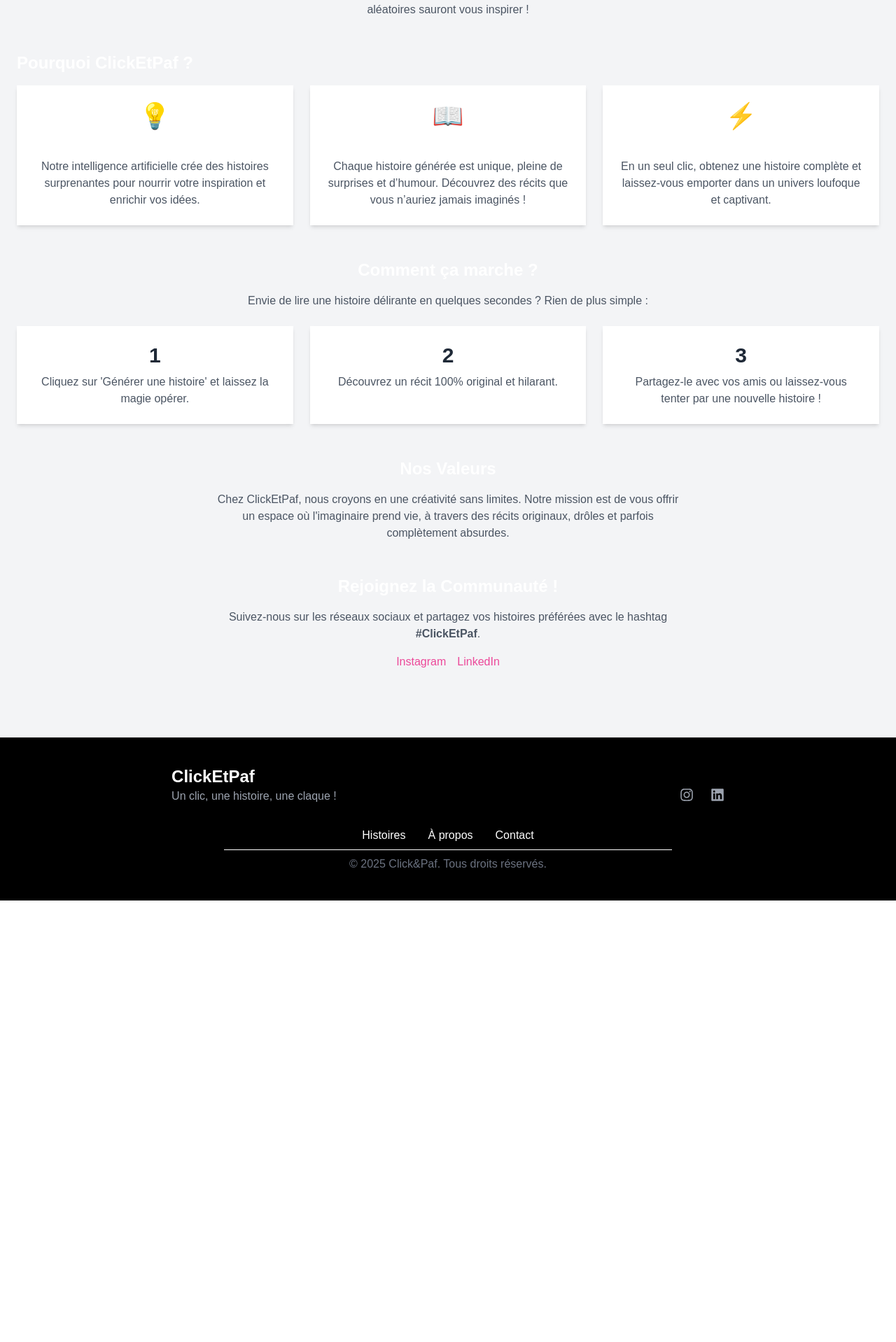
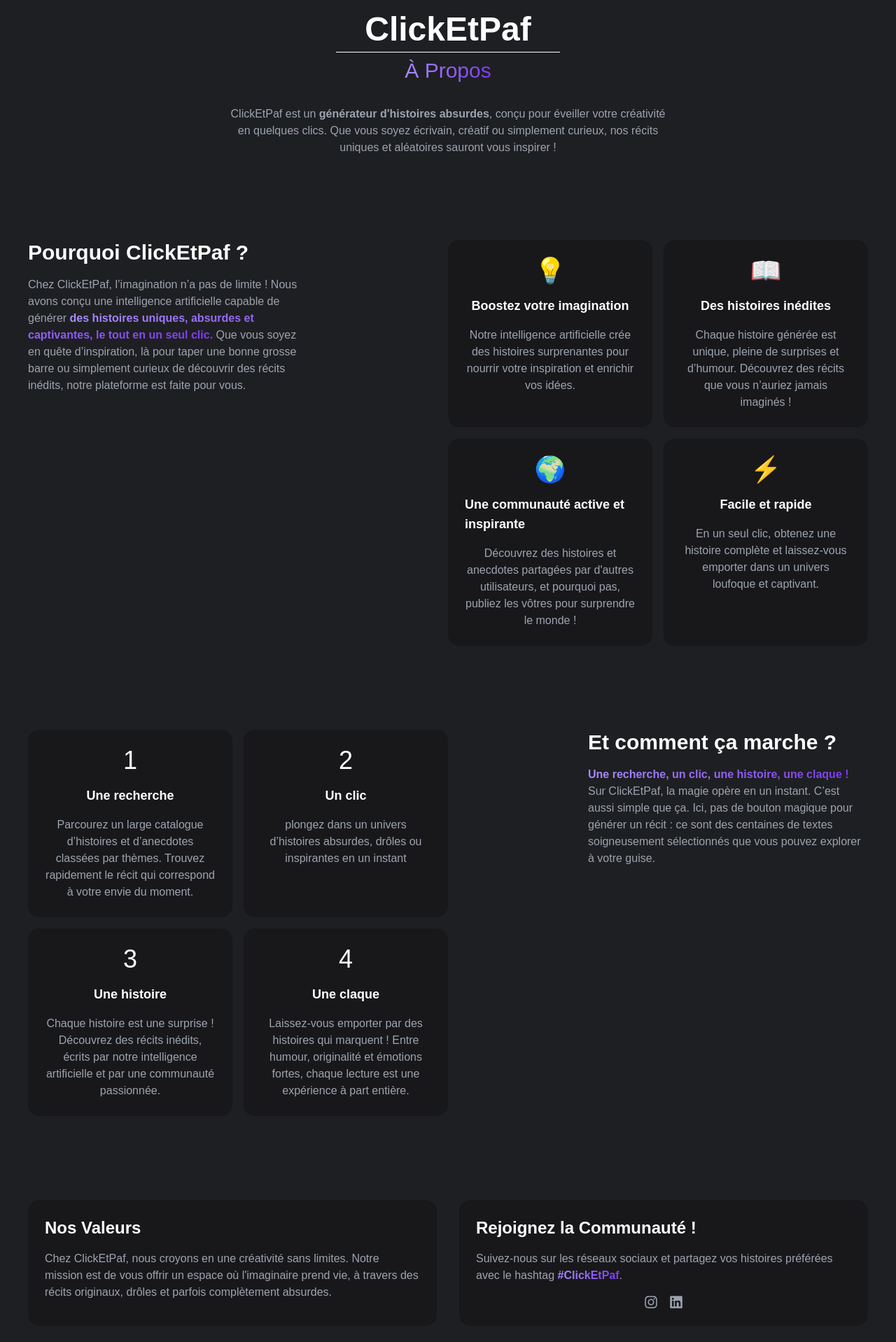
Before and after one commit to Wixkun/clicket-paf, a Next.js app: page /about in a window 1280 px wide. Shown: the part 142-2060 px from the top of the page at 70% size. Before the commit the page ends 1429 px from the top, so only its background shows below. Built offline with nearby package versions, Linux system fonts and the light colour scheme; no server answers.

Commit message:
designResponsive : HEADER and ABOUT

```diff
--- a/src/app/about/page.tsx
+++ b/src/app/about/page.tsx
@@ -1,5 +1,8 @@
 import type { Metadata } from "next";
 import Layout from "@/layout";
+import React from "react";
+import { FaInstagram, FaLinkedin } from "react-icons/fa";
+import Link from "next/link";
 
 export const metadata: Metadata = {
   title: "À propos de ClickEtPaf - Générateur d'Histoires Absurdes et Créatives",
@@ -43,20 +46,32 @@ export const metadata: Metadata = {
 export default function AboutPage() {
   return (
     <Layout>
-      <div className="bg-gray-100 w-full py-12 px-6">
-        <section className="text-center">
-          <h1 className="text-4xl font-bold text-gray-900">
-            À Propos de <span className="text-gray-500">ClickEtPaf</span>
-          </h1>
-          <p className="text-gray-600 mt-2 max-w-2xl mx-auto">
+      <main className="flex flex-col mt-20 gap-10">
+        <section className="flex flex-col items-center justify-center w-full py-20 gap-8">
+          <div className=" flex flex-col items-center justify-center w-80 gap-2">
+            <h1 className="text-5xl max-sm:text-2xl font-bold text-white">ClickEtPaf</h1>
+            <hr className='border-t border-white w-full' />
+            <h2 className="text-3xl bg-gradient-to-r from-violet-400 to-violet-600 text-transparent bg-clip-text">
+              À Propos
+            </h2>
+          </div>
+
+          <p className="text-gray-400 w-1/2 text-center">
             ClickEtPaf est un <strong>générateur d'histoires absurdes</strong>, conçu pour éveiller votre créativité en quelques clics.
             Que vous soyez écrivain, créatif ou simplement curieux, nos récits uniques et aléatoires sauront vous inspirer !
           </p>
         </section>
 
-        <section className="my-12">
-          <h2 className="text-2xl font-semibold mb-4">Pourquoi ClickEtPaf ?</h2>
-          <div className="grid grid-cols-1 md:grid-cols-2 lg:grid-cols-3 gap-6">
+        <section className="flex flex-row mx-60 max-[1400px]:mx-10 mb-20 justify-between max-md:flex-col max-md:gap-8">
+          <div className="flex flex-col gap-4 w-1/3 max-md:w-full">
+            <h2 className="text-3xl max-sm:text-2xl font-bold text-white">Pourquoi ClickEtPaf ?</h2>
+
+            <p className="text-gray-400 w-full text-left">
+              Chez ClickEtPaf, l’imagination n’a pas de limite ! Nous avons conçu une intelligence artificielle capable de générer <strong className="bg-gradient-to-r from-violet-400 to-violet-600 text-transparent bg-clip-text">des histoires uniques, absurdes et captivantes, le tout en un seul clic.</strong> Que vous soyez en quête d’inspiration, là pour taper une bonne grosse barre ou simplement curieux de découvrir des récits inédits, notre plateforme est faite pour vous.
+            </p>
+          </div>
+
+          <div className="w-1/2 max-md:w-full grid grid-cols-2 gap-4 max-lg:grid-cols-2 max-md:grid-cols-2 max-sm:grid-cols-1">
             {[
               {
                 title: "Boostez votre imagination",
@@ -71,63 +86,121 @@ export default function AboutPage() {
                 icon: "📖"
               },
               {
+                title: "Une communauté active et inspirante",
+                description:
+                  "Découvrez des histoires et anecdotes partagées par d'autres utilisateurs, et pourquoi pas, publiez les vôtres pour surprendre le monde !",
+                icon: "🌍"
+              },
+              {
                 title: "Facile et rapide",
                 description:
                   "En un seul clic, obtenez une histoire complète et laissez-vous emporter dans un univers loufoque et captivant.",
                 icon: "⚡"
               }
             ].map((feature, index) => (
-              <div key={index} className="p-6 bg-white shadow-md rounded-lg text-center">
+              <div key={index} className="
+                flex flex-col gap-4 items-center
+                rounded-2xl overflow-hidden
+                bg-black/20 backdrop-blur-sm
+                transition-all duration-300
+                hover:scale-[1.02] hover:bg-black/40 p-6"
+              >
+
                 <span className="text-4xl">{feature.icon}</span>
-                <h3 className="font-bold text-lg mt-2">{feature.title}</h3>
-                <p className="text-gray-600 mt-1">{feature.description}</p>
+                <h3 className="text-lg font-bold">{feature.title}</h3>
+                <p className="text-gray-400 text-center">{feature.description}</p>
               </div>
             ))}
           </div>
         </section>
 
-        <section className="my-12 text-center">
-          <h2 className="text-2xl font-semibold mb-4">Comment ça marche ?</h2>
-          <p className="text-gray-600 max-w-2xl mx-auto">
-            Envie de lire une histoire délirante en quelques secondes ? Rien de plus simple :
-          </p>
-          <div className="grid grid-cols-1 md:grid-cols-3 gap-6 mt-6">
+        <section className="flex flex-row mx-60 max-[1400px]:mx-10 mb-20 justify-between max-md:flex-col-reverse max-md:gap-8">
+          <div className="w-1/2 max-md:w-full grid grid-cols-2 gap-4 max-lg:grid-cols-2 max-md:grid-cols-2 max-sm:grid-cols-1">
             {[
-              { step: "1", text: "Cliquez sur 'Générer une histoire' et laissez la magie opérer." },
-              { step: "2", text: "Découvrez un récit 100% original et hilarant." },
-              { step: "3", text: "Partagez-le avec vos amis ou laissez-vous tenter par une nouvelle histoire !" }
-            ].map((step, index) => (
-              <div key={index} className="p-6 bg-white shadow-md rounded-lg text-center">
-                <div className="text-3xl font-bold text-gray-800">{step.step}</div>
-                <p className="text-gray-600 mt-2">{step.text}</p>
+              {
+                title: "Une recherche",
+                description:
+                  "Parcourez un large catalogue d’histoires et d’anecdotes classées par thèmes. Trouvez rapidement le récit qui correspond à votre envie du moment.",
+                icon: "1"
+              },
+              {
+                title: "Un clic",
+                description:
+                  "plongez dans un univers d’histoires absurdes, drôles ou inspirantes en un instant",
+                icon: "2"
+              },
+              {
+                title: "Une histoire",
+                description:
+                  "Chaque histoire est une surprise ! Découvrez des récits inédits, écrits par notre intelligence artificielle et par une communauté passionnée.",
+                icon: "3"
+              },
+              {
+                title: "Une claque",
+                description:
+                  "Laissez-vous emporter par des histoires qui marquent ! Entre humour, originalité et émotions fortes, chaque lecture est une expérience à part entière.",
+                icon: "4"
+              }
+
+            ].map((feature, index) => (
+              <div key={index} className="
+                flex flex-col gap-4 items-center
+                rounded-2xl overflow-hidden
+                bg-black/20 backdrop-blur-sm
+                transition-all duration-300
+                hover:scale-[1.02] hover:bg-black/40 p-6"
+              >
+
+                <span className="text-4xl">{feature.icon}</span>
+                <h3 className="text-lg font-bold">{feature.title}</h3>
+                <p className="text-gray-400 text-center">{feature.description}</p>
               </div>
             ))}
           </div>
+
+          <div className="flex flex-col gap-4 w-1/3 max-md:w-full">
+            <h2 className="text-3xl max-sm:text-2xl font-bold text-white">Et comment ça marche ?</h2>
+
+            <p className="text-gray-400 w-full text-left">
+              <strong className="bg-gradient-to-r from-violet-400 to-violet-600 text-transparent bg-clip-text">Une recherche, un clic, une histoire, une claque !</strong> Sur ClickEtPaf, la magie opère en un instant. C’est aussi simple que ça. Ici, pas de bouton magique pour générer un récit : ce sont des centaines de textes soigneusement sélectionnés que vous pouvez explorer à votre guise.
+            </p>
+          </div>
         </section>
 
-        <section className="my-12 text-center">
+        <section className="flex flex-row mx-60 gap-8 max-[1400px]:mx-10 mb-20 justify-between max-md:flex-col max-md:gap-8">
+          <div className="w-full rounded-2xl overflow-hidden
+                bg-black/20 backdrop-blur-sm
+                transition-all duration-300
+                hover:scale-[1.02] hover:bg-black/40 p-6">
             <h2 className="text-2xl font-semibold mb-4">Nos Valeurs</h2>
-          <p className="text-gray-600 max-w-2xl mx-auto">
+            <p className="text-gray-400">
               Chez ClickEtPaf, nous croyons en une créativité sans limites. Notre mission est de vous offrir un espace
               où l'imaginaire prend vie, à travers des récits originaux, drôles et parfois complètement absurdes.
             </p>
-        </section>
+          </div>
 
-        <section className="my-12 text-center">
+          <div className="w-full rounded-2xl overflow-hidden
+                bg-black/20 backdrop-blur-sm
+                transition-all duration-300
+                hover:scale-[1.02] hover:bg-black/40 p-6">
+
             <h2 className="text-2xl font-semibold mb-4">Rejoignez la Communauté !</h2>
-          <p className="text-gray-600 max-w-2xl mx-auto">
-            Suivez-nous sur les réseaux sociaux et partagez vos histoires préférées avec le hashtag <strong>#ClickEtPaf</strong>.
+            <p className="text-gray-400">
+              Suivez-nous sur les réseaux sociaux et partagez vos histoires préférées avec le hashtag <strong className="bg-gradient-to-r from-violet-400 to-violet-600 text-transparent bg-clip-text" >#ClickEtPaf</strong>.
             </p>
+
             <div className="flex justify-center space-x-4 mt-4">
-            <a href="https://www.instagram.com/clicketpaf_/" target="_blank" className="text-pink-500 hover:underline">
-              Instagram
-            </a>
-            <a href="https://www.linkedin.com/in/clicket-paf-9900b8351/" target="_blank" className="text-pink-500 hover:underline">
-              LinkedIn
-            </a>
+              <Link href='#' className='text-gray-400 hover:text-white'>
+                <FaInstagram size={20} />
+              </Link>
+              <Link href='#' className='text-gray-400 hover:text-white'>
+                <FaLinkedin size={20} />
+              </Link>
+            </div>
+
           </div>
         </section>
-      </div>
+      </main>
     </Layout>
   );
 }
--- a/src/app/histoires/page.tsx
+++ b/src/app/histoires/page.tsx
@@ -99,8 +99,8 @@ const HistoiresPage = () => {
   return (
     <Layout variant={"main"}>
       <div className="flex pt-20">
-        {/* Sidebar - cachée sur mobile */}
-        <aside className="hidden md:block w-[300px] min-h-screen border-r p-4 fixed left-0 top-0 pt-20">
+
+        <aside className="hidden md:block w-[300px] bg-black h-full border-r p-4 fixed left-0 top-0 pt-20">
           <h2 className="text-lg font-semibold mb-4">Filtres</h2>
           <div className="flex flex-col gap-2">
             {genres?.map((genre) => {
@@ -156,7 +156,6 @@ const HistoiresPage = () => {
             })}
           </div>
 
-          {/* Grid des histoires - une colonne sur mobile */}
           <div className="grid grid-cols-1 md:grid-cols-2 lg:grid-cols-3 xl:grid-cols-4 gap-3">
             {data?.map((histoire: any, index: number) => (
               <Card
--- a/src/app/page.tsx
+++ b/src/app/page.tsx
@@ -2,12 +2,14 @@
 
 import Layout from "@/layout";
 import { Swiper, SwiperSlide } from "swiper/react";
-import { Navigation, Pagination, Autoplay, EffectFade } from "swiper/modules";
+import { Pagination, Autoplay, EffectFade } from "swiper/modules";
 
 import "swiper/css";
 import "swiper/css/navigation";
 import "swiper/css/pagination";
 import "swiper/css/effect-fade";
+import Link from "next/link";
+import React from "react";
 
 interface SlideData {
   date: string;
@@ -48,10 +50,10 @@ const slidesData: SlideData[] = [
 export default function HomePage() {
   return (
       <Layout variant={"landing"}>
-        <section className="relative mb-8">
+        <main>
+          <section className="relative">
             <Swiper
-              modules={[Navigation, Pagination, Autoplay, EffectFade]}
-              navigation
+                modules={[Pagination, Autoplay, EffectFade]}
                 pagination={{ clickable: true }}
                 effect="fade"
                 autoplay={{ delay: 4000 }}
@@ -60,14 +62,13 @@ export default function HomePage() {
             >
               {slidesData.map((slide, idx) => (
                   <SwiperSlide key={idx}>
-                  <div className="relative w-full h-full">
+                    <div className="relative w-full h-full ">
                       <img
                           src={slide.imageUrl}
                           alt={slide.title}
                           className="absolute top-0 left-0 w-full h-full object-cover"
                       />
-                    {/** Overlay noir + texte **/}
-                    <div className="relative z-10 flex items-center h-full bg-black/50">
+                      <div className="relative z-10 flex items-center h-full bg-black/50 ">
                         <div className="max-w-xl text-white p-6 md:p-10">
                           <p className="text-sm text-gray-200 mb-2">
                             {slide.date} {slide.featured && "• Featured"} • {slide.comments} comments
@@ -84,21 +85,25 @@ export default function HomePage() {
             </Swiper>
           </section>
 
-        <div className="bg-background w-full">
-          {/** Hero texte (simple) **/}
-          <section className="text-center px-6 pt-16 pb-20">
-            <h1 className="text-5xl font-bold text-white mb-6">
-              ClickEtPaf, un clique,{" "}
+          <section className="flex flex-col gap-4 text-center items-center px-6 py-20">
+            <h1 className="text-5xl max-sm:text-2xl font-bold text-white">
+              ClickEtPaf <br /> Une recherche, un clic,{" "}
               <span className="bg-gradient-to-r from-violet-400 to-violet-600 text-transparent bg-clip-text">
                 une histoire,
               </span>{" "}
               une claque !
             </h1>
-            <p className="text-gray-300 mt-4 max-w-2xl mx-auto text-lg">
+
+            <p className="text-gray-300 max-sm:text-sm text-lg">
               Plongez dans des récits courts mais percutants. Action, romance, science-fiction… chaque histoire vous embarque en un instant !
             </p>
+
+
+              <Link
+                href='/histoires'
+              >
                 <button className="
-              mt-8 px-8 py-3
+                    px-8 py-3 w-60 max-sm:text-sm max-sm:w-30
                     bg-violet-600 text-white
                     rounded-full font-medium
                     transition-all duration-300
@@ -108,18 +113,18 @@ export default function HomePage() {
                   ">
                   Voir les histoires
                 </button>
+            </Link>
           </section>
 
-          <section className="mb-12">
-            <div className="px-6 mb-4">
+          <section className="mx-60 max-[1400px]:mx-10 mb-20">
             <h2 className="text-2xl font-semibold text-white">Top Genres</h2>
-            </div>
-            <div className="grid grid-cols-1 md:grid-cols-2 lg:grid-cols-4 gap-4 px-4">
+            <div className="grid grid-cols-4 gap-4 max-lg:grid-cols-2 max-md:grid-cols-1 ">
               {["Policier", "Romance", "Science-Fiction", "Fantastique"].map(
                 (genre, index) => (
                   <div className="w-full" key={index}>
                     <div
                       className="
+                        cursor-pointer
                         rounded-2xl overflow-hidden
                         bg-black/20 backdrop-blur-sm
                         transition-all duration-300
@@ -144,12 +149,13 @@ export default function HomePage() {
             </div>
           </section>
 
-          <section className="px-6 pb-8">
+          <section className="mx-60 max-[1400px]:mx-10 mb-20">
             <h2 className="text-2xl font-semibold mb-4">Latest Stories</h2>
-            <div className="grid grid-cols-1 lg:grid-cols-3 gap-4">
-              <div className="lg:col-span-2">
+            <div className="flex flex-row gap-4 w-full max-lg:flex-col">
+              <div className="w-full">
                 <div
                   className="
+                  cursor-pointer
                   rounded-2xl overflow-hidden
                   bg-black/20 backdrop-blur-sm
                   transition-all duration-300
@@ -163,21 +169,22 @@ export default function HomePage() {
                     className="w-full h-[400px] object-cover opacity-90"
                   />
                   <div className="p-6">
-                    <h3 className="font-semibold text-xl text-white mb-2">
+                    <h3 className="font-semibold text-xl max-md:text-md text-white mb-2">
                       Le Mystère du Manoir Abandonné
                     </h3>
-                    <p className="text-gray-300">
+                    <p className="text-gray-300 max-md:text-sm">
                       Une enquête haletante dans un manoir aux secrets bien gardés.
                     </p>
                   </div>
                 </div>
               </div>
-              <div className="space-y-4">
+              <div className="w-1/3 flex flex-col gap-4 max-lg:w-full max-lg:flex max-lg:flex-row max-md:flex-col">
                 {["Un Amour Interdit", "Les Chroniques du Futur", "L'Ombre du Détective"].map(
                   (story, index) => (
                     <div className="w-full" key={index}>
                       <div
                         className="
+                          cursor-pointer
                           rounded-2xl overflow-hidden
                           bg-black/20 backdrop-blur-sm
                           transition-all duration-300
@@ -190,7 +197,7 @@ export default function HomePage() {
                           className="w-full h-32 object-cover opacity-90"
                         />
                         <div className="p-4">
-                            <h3 className="text-xl font-semibold text-white">{story}</h3>
+                          <h3 className="text-md font-semibold text-white max-lg:text-sm max-md:text-lg">{story}</h3>
                         </div>
                       </div>
                     </div>
@@ -199,7 +206,7 @@ export default function HomePage() {
               </div>
             </div>
           </section>
-        </div>
+        </main>
       </Layout>
   );
 }
--- a/src/layout/Footer.tsx
+++ b/src/layout/Footer.tsx
@@ -3,12 +3,12 @@ import { FaInstagram, FaLinkedin } from "react-icons/fa";
 
 export default function Footer() {
 	return (
-		<footer className='flex flex-col w-full bg-black text-white py-10 gap-8'>
+		<footer className='flex flex-col w-full border-t z-10 bg-black text-white py-10 gap-8'>
 			<div className='flex flex-row justify-around'>
 				<div>
 					<h2 className='text-2xl font-bold'>ClickEtPaf</h2>
 					<p className='text-gray-400'>
-						Un clic, une histoire, une claque !
+						Une recherche, un clic, une histoire, une claque !
 					</p>
 				</div>
 
--- a/src/layout/index.tsx
+++ b/src/layout/index.tsx
@@ -9,7 +9,7 @@ interface LayoutProps {
 
 const Layout: React.FC<LayoutProps> = ({ variant = "main", children }) => {
   return (
-    <div className="min-h-screen flex flex-col bg-zinc-950 dark:bg-white text-white dark:text-black">
+    <div className="min-h-screen flex flex-col bg-[#1e1f22] dark:bg-white text-white dark:text-black">
       <Header variant={variant} />
       <main className="flex-1">{children}</main>
       <Footer />
```
Lines whose indentation alone changed are shown as unchanged.
